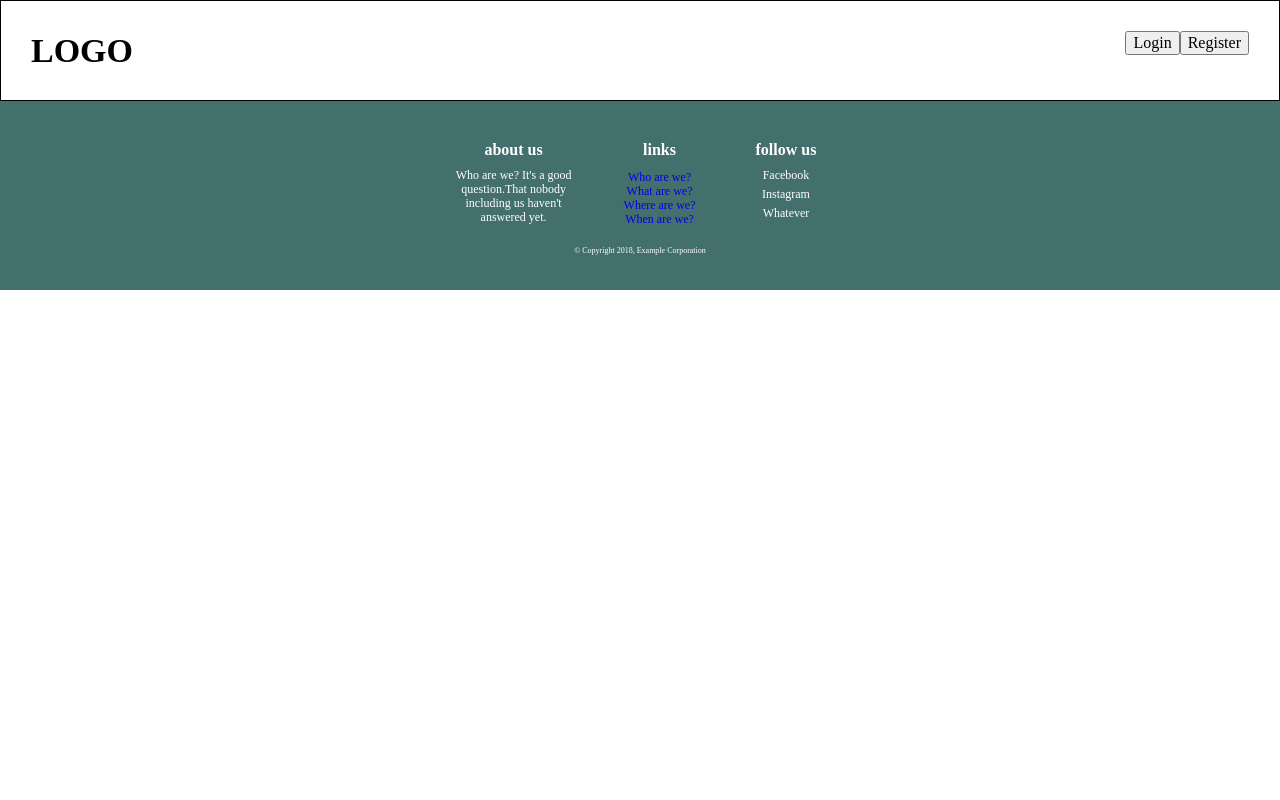
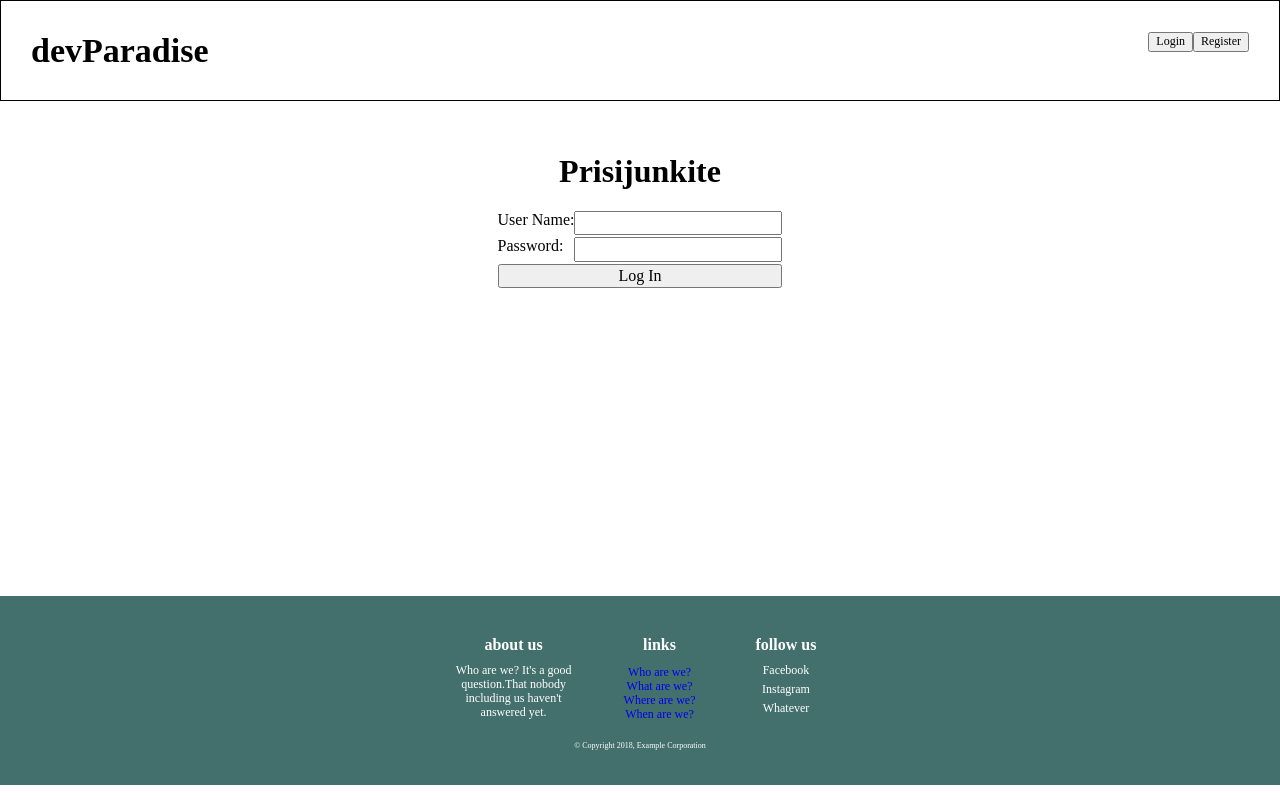
Before and after one commit to JellyGh0st/React-atsiskaitymas, a React (Create React App) app: page /login in a window 1280 px wide. Built offline with nearby package versions, Linux system fonts and the light colour scheme; data requests are answered from the project's data file.

Commit message:
Prideta pradzia Login page

```diff
--- a/src/App.css
+++ b/src/App.css
@@ -1,6 +1,5 @@
 body {
-
-   min-height: 100vh;
+   height: 100vh;
    display: flex;
    flex-direction: column;
  }
@@ -17,7 +16,7 @@ body {
    font-weight: 900;
  }
 
- /* main */
+ /* Home main */
 
 .postCard {
    border: 1px solid gray;
@@ -36,10 +35,35 @@ h5 {
    margin: 2px
 }
 
- main {
+main {
    flex-grow: 1;
    padding: 30px;
  }
+
+ /* Login main */
+
+ .login-main {
+   display: flex;
+   flex-direction: column;
+   align-items: center;
+   height: 435px;
+
+}
+
+.login-main div{
+   display: flex;
+   justify-content: space-between;
+}
+
+.login-main form {
+   display: flex;
+  flex-direction: column;
+  gap: 2px
+}
+
+
+
+
 
 /* Footer  */
 
--- a/src/App.jsx
+++ b/src/App.jsx
@@ -4,6 +4,7 @@ import { Routes, Route} from 'react-router-dom';
 import Header from './components/UI/Header';
 import Home from './components/Pages/Home';
 import Footer from './components/UI/Footer';
+import Login from './components/Pages/Login';
 
 function App() {
   return (
@@ -11,6 +12,7 @@ function App() {
     <Header/>
     <Routes>
       <Route path="/home" element={<Home/>} />
+      <Route path="/login" element={<Login/>} />
 
     </Routes>
     <Footer/>
--- a/src/components/Pages/Login.jsx
+++ b/src/components/Pages/Login.jsx
@@ -0,0 +1,51 @@
+import { useState, useContext} from 'react';
+import UsersContext from '../../contexts/UsersContext';
+
+const Login = () => {
+
+   const [formInputs, setFormInputs] =  useState({
+      userName: '',
+      password: ''
+   });
+
+   const { users, setCurrentUser} = useContext(UsersContext);
+
+   const inputHandler = e => {
+      setFormInputs({
+         ...formInputs,
+         [e.target.name]:e.target.value
+      })
+   }
+
+   const formSubmit = e => {
+      e.preventDefault();
+   }
+   return (
+      <main className="login-main">
+         <h1>Prisijunkite</h1>
+         <form onSubmit={(e) => {formSubmit(e)}}>
+            <div>
+               <label htmlFor="">User Name:</label>
+               <input
+                  type="text"
+                  name="userName"
+                  id="userName"
+                  value={formInputs.userName}
+                  onChange={(e) => {inputHandler(e)}} />
+            </div>
+            <div>
+               <label htmlFor="">Password:</label>
+               <input
+                  type="password"
+                  name="password"
+                  id="password"
+                  value={formInputs.password}
+                  onChange={(e) => {inputHandler(e)}} />
+            </div>
+            <input type="submit" value="Log In" />
+         </form>
+      </main>
+    );
+}
+
+export default Login;
--- a/src/components/UI/Header.jsx
+++ b/src/components/UI/Header.jsx
@@ -1,13 +1,18 @@
-
+import { Link } from 'react-router-dom';
 const Header = () => {
    return (
       <header>
          <div className='logo'>
-            LOGO
+            devParadise
          </div>
          <div className="userInfo">
-            <button>Login</button>
-            <button>Register</button>
+            <Link to="/login">
+              <button>Login</button>
+            </Link>
+            <Link to="/register">
+               <button>Register</button>
+            </Link>
+
          </div>
       </header>
    );
--- a/src/components/UI/Molecules/Post.jsx
+++ b/src/components/UI/Molecules/Post.jsx
@@ -6,6 +6,7 @@ const Post = ({data}) => {
 
    const {users} = useContext(UsersContext);
    const user = users.find(el => el.id === data.userId);
+
    return (
    <div className="postCard">
       { users.length ?
```
Also changed, not shown: 1 other file (tests, documents, lock files or other folders).
